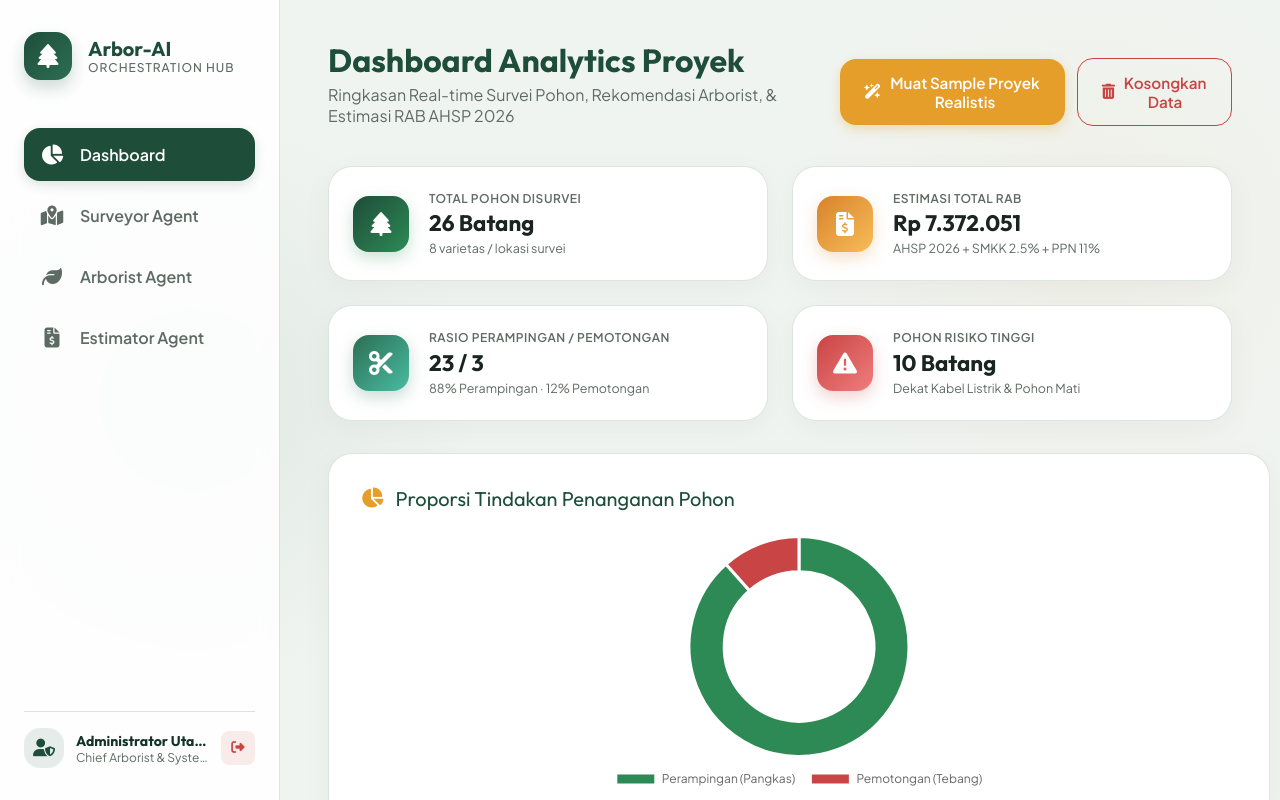
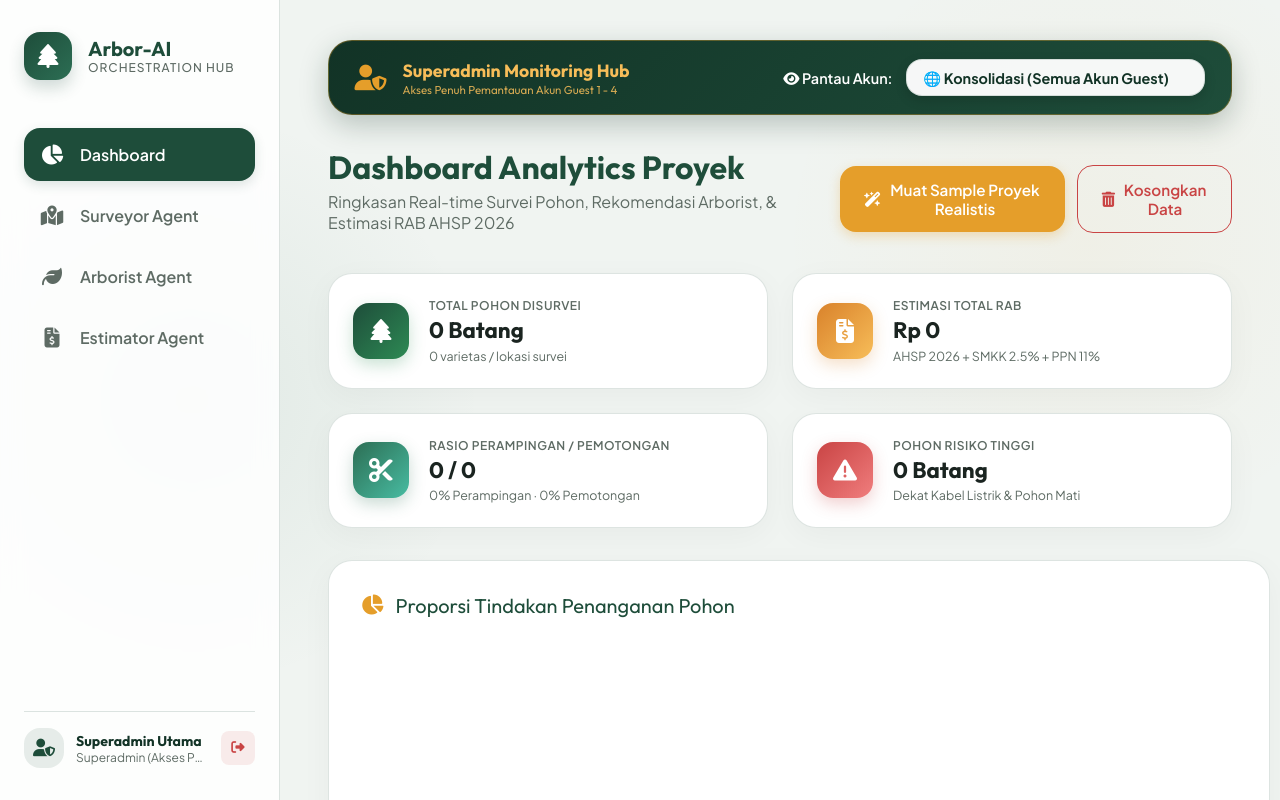
Before and after one commit to berkahsejahteraselalu-create/RAB-PEMOTONGAN-POHON, a plain HTML site: page index.html in a window 1280 px wide. Both pictures are taken after a click on the button "Auto Login". Drawn offline with nearby package versions, Linux system fonts and the light colour scheme.

Commit message:
feat: Add multi-tenant workspace isolation for 5 accounts and Superadmin Monitoring Hub

```diff
--- a/app.js
+++ b/app.js
@@ -1,27 +1,60 @@
-// app.js (Global script, no modules)
+// --- State & Multi-Tenant Data Management ---
+let surveyData = [];
+let currentUser = null;
+let activeTenantKey = 'guest1';
 
-// --- State Management & Auto-Save ---
-let surveyData = [];
-let savedSurvey = null;
-try {
-    savedSurvey = localStorage.getItem('arborSurveyData');
-} catch (e) {
-    console.warn("LocalStorage not available:", e);
-}
-
-if (savedSurvey) {
+function loadTenantData(tenantUsername) {
+    activeTenantKey = tenantUsername;
     try {
-        surveyData = JSON.parse(savedSurvey);
-    } catch (e) {
-        console.error(e);
+        const raw = localStorage.getItem('arborSurveyData_' + tenantUsername);
+        if (raw) {
+            surveyData = JSON.parse(raw);
+        } else {
+            // Initial sample data for guest1, fresh empty space for guest2..guest4
+            if (tenantUsername === 'guest1') {
+                surveyData = JSON.parse(JSON.stringify(SAMPLE_SURVEY_DATA));
+            } else {
+                surveyData = [];
+            }
+            saveToLocal();
+        }
+    } catch(e) {
+        console.warn("Error loading tenant data:", e);
+        surveyData = [];
     }
 }
 
+function loadConsolidatedSuperadminData() {
+    activeTenantKey = 'all';
+    surveyData = [];
+    ['guest1', 'guest2', 'guest3', 'guest4'].forEach(g => {
+        try {
+            const raw = localStorage.getItem('arborSurveyData_' + g);
+            if (raw) {
+                const items = JSON.parse(raw);
+                items.forEach(item => {
+                    surveyData.push({
+                        ...item,
+                        id: `[${g.toUpperCase()}] ${item.id}`
+                    });
+                });
+            }
+        } catch(e) {
+            console.warn(e);
+        }
+    });
+}
+
 function saveToLocal() {
+    if (!currentUser) return;
     try {
-        localStorage.setItem('arborSurveyData', JSON.stringify(surveyData));
+        if (currentUser.isSuperadmin && activeTenantKey !== 'all') {
+            localStorage.setItem('arborSurveyData_' + activeTenantKey, JSON.stringify(surveyData));
+        } else if (!currentUser.isSuperadmin) {
+            localStorage.setItem('arborSurveyData_' + currentUser.username, JSON.stringify(surveyData));
+        }
     } catch(e) {
-        console.warn("LocalStorage not available:", e);
+        console.warn("LocalStorage error:", e);
     }
 }
 
@@ -703,12 +736,16 @@ if (btnExportExcel) {
 // AUTHENTICATION & STRICT ACCESS CONTROL (MAKSIMAL 5 AKUN TEROTORISASI)
 // ==========================================================================
 
+// ==========================================================================
+// AUTHENTICATION & STRICT ACCESS CONTROL (5 AKUN KHUSUS TEROTORISASI)
+// ==========================================================================
+
 const ALLOWED_USERS = [
-    { username: 'admin', pass: 'admin2026', name: 'Administrator Utama', role: 'Chief Arborist & System Admin' },
-    { username: 'surveyor1', pass: 'surveyor2026', name: 'Budi Santoso', role: 'Surveyor Lapangan Utama' },
-    { username: 'surveyor2', pass: 'surveyor2026', name: 'Ahmad Hidayat', role: 'Surveyor Lapangan Pembantu' },
-    { username: 'arborist', pass: 'arborist2026', name: 'Dr. Hendra Wijaya', role: 'Spesialis Pertamanan & Pohon' },
-    { username: 'estimator', pass: 'estimator2026', name: 'Rina Kartika, ST', role: 'Analis Biaya & AHSP 2026' }
+    { username: 'admin', pass: '12345Admin', name: 'Superadmin Utama', role: 'Superadmin (Akses Penuh Monitoring)', isSuperadmin: true },
+    { username: 'guest1', pass: '123guest1', name: 'Guest Account 1', role: 'Pengguna Terbatas 1', isSuperadmin: false },
+    { username: 'guest2', pass: '321guest2', name: 'Guest Account 2', role: 'Pengguna Terbatas 2', isSuperadmin: false },
+    { username: 'guest3', pass: '321guest3', name: 'Guest Account 3', role: 'Pengguna Terbatas 3', isSuperadmin: false },
+    { username: 'guest4', pass: '321guest4', name: 'Guest Account 4', role: 'Pengguna Terbatas 4', isSuperadmin: false }
 ];
 
 const loginOverlay = document.getElementById('login-overlay');
@@ -736,9 +773,9 @@ function checkAuthSession() {
         try {
             const user = JSON.parse(session);
             // Verify if stored user still exists in ALLOWED_USERS
-            const isValidUser = ALLOWED_USERS.some(u => u.username.toLowerCase() === (user.username || '').toLowerCase());
-            if (isValidUser) {
-                activateUserSession(user);
+            const foundUser = ALLOWED_USERS.find(u => u.username.toLowerCase() === (user.username || '').toLowerCase());
+            if (foundUser) {
+                activateUserSession(foundUser);
             } else {
                 showLoginScreen();
             }
@@ -751,16 +788,52 @@ function checkAuthSession() {
 }
 
 function showLoginScreen() {
+    currentUser = null;
     if (loginOverlay) loginOverlay.classList.remove('hidden');
     if (appContainer) appContainer.style.filter = 'blur(8px)';
 }
 
 function activateUserSession(user) {
+    currentUser = user;
     if (loginOverlay) loginOverlay.classList.add('hidden');
     if (appContainer) appContainer.style.filter = 'none';
 
     if (userDisplayName) userDisplayName.textContent = user.name || user.username || 'User';
     if (userDisplayRole) userDisplayRole.textContent = user.role || 'Arbor-AI Agent';
+
+    const superadminBar = document.getElementById('superadmin-bar');
+    const selectTenantFilter = document.getElementById('select-tenant-filter');
+
+    if (user.isSuperadmin) {
+        if (superadminBar) superadminBar.style.display = 'flex';
+        if (selectTenantFilter) selectTenantFilter.value = 'all';
+        loadConsolidatedSuperadminData();
+    } else {
+        if (superadminBar) superadminBar.style.display = 'none';
+        loadTenantData(user.username);
+    }
+
+    renderSurveyTable();
+    renderArboristTable();
+    if (typeof generateRAB === 'function') generateRAB();
+    renderDashboard();
+}
+
+// Superadmin Monitoring Filter Change Listener
+const selectTenantFilter = document.getElementById('select-tenant-filter');
+if (selectTenantFilter) {
+    selectTenantFilter.addEventListener('change', function(e) {
+        const val = e.target.value;
+        if (val === 'all') {
+            loadConsolidatedSuperadminData();
+        } else {
+            loadTenantData(val);
+        }
+        renderSurveyTable();
+        renderArboristTable();
+        if (typeof generateRAB === 'function') generateRAB();
+        renderDashboard();
+    });
 }
 
 // Form Submit Handler (STRICT VERIFICATION)
@@ -803,7 +876,7 @@ if (formLogin) {
             // REJECT INVALID CREDENTIALS
             if (loginAlert) {
                 loginAlert.style.display = 'flex';
-                loginAlertMsg.textContent = 'Akses Ditolak! Username atau Password tidak terdaftar dalam 5 akun otorisasi.';
+                loginAlertMsg.textContent = 'Akses Ditolak! Username atau Password tidak terdaftar.';
             }
             if (pwdInput) pwdInput.value = '';
         }
@@ -825,12 +898,12 @@ if (btnTogglePwd && pwdInput && pwdIcon) {
     });
 }
 
-// Auto Fill & Quick Demo Login Button
+// Auto Fill & Quick Demo Login Button (Fills admin / 12345Admin)
 if (btnQuickDemo) {
     btnQuickDemo.addEventListener('click', function() {
         const usernameInput = document.getElementById('login-username');
         if (usernameInput) usernameInput.value = 'admin';
-        if (pwdInput) pwdInput.value = 'admin2026';
+        if (pwdInput) pwdInput.value = '12345Admin';
 
         if (formLogin) {
             const submitEvent = new Event('submit', { cancelable: true, bubbles: true });
--- a/index.html
+++ b/index.html
@@ -56,7 +56,7 @@
                         <input type="checkbox" id="login-remember" checked>
                         <span>Ingat Saya</span>
                     </label>
-                    <a href="#" id="link-forgot-pwd" class="forgot-link" onclick="alert('5 Akun Terotorisasi System:\n1. admin / admin2026 (Admin Utama)\n2. surveyor1 / surveyor2026 (Surveyor 1)\n3. surveyor2 / surveyor2026 (Surveyor 2)\n4. arborist / arborist2026 (Arborist)\n5. estimator / estimator2026 (Estimator)'); return false;">Lupa Password?</a>
+                    <a href="#" id="link-forgot-pwd" class="forgot-link" onclick="alert('5 Akun Terotorisasi Sistem:\n1. admin / 12345Admin (Superadmin Utama)\n2. guest1 / 123guest1 (Guest Account 1)\n3. guest2 / 321guest2 (Guest Account 2)\n4. guest3 / 321guest3 (Guest Account 3)\n5. guest4 / 321guest4 (Guest Account 4)'); return false;">Lupa Password?</a>
                 </div>
 
                 <button type="submit" id="btn-login-submit" class="btn-primary login-btn">
@@ -69,8 +69,8 @@
                 <div class="demo-info">
                     <i class="fa-solid fa-shield-halved"></i>
                     <div>
-                        <strong>5 Akun Otorisasi</strong>
-                        <p>Admin: <code>admin</code> | Pass: <code>admin2026</code></p>
+                        <strong>Akun Superadmin & Guest</strong>
+                        <p>Superadmin: <code>admin</code> | Pass: <code>12345Admin</code></p>
                     </div>
                 </div>
                 <button type="button" id="btn-quick-demo" class="btn-demo-fill">
@@ -136,6 +136,28 @@
 
             <!-- 1. DASHBOARD VIEW -->
             <section id="dashboard-view" class="agent-view active">
+
+                <!-- SUPERADMIN MONITORING HUB BAR -->
+                <div id="superadmin-bar" class="superadmin-bar" style="display: none;">
+                    <div class="superadmin-badge">
+                        <i class="fa-solid fa-user-shield"></i>
+                        <div>
+                            <span>Superadmin Monitoring Hub</span>
+                            <small style="display:block; font-size:0.72rem; font-weight:400; opacity:0.85;">Akses Penuh Pemantauan Akun Guest 1 - 4</small>
+                        </div>
+                    </div>
+                    <div class="superadmin-filter">
+                        <label for="select-tenant-filter"><i class="fa-solid fa-eye"></i> Pantau Akun:</label>
+                        <select id="select-tenant-filter" class="form-control select-superadmin">
+                            <option value="all">🌐 Konsolidasi (Semua Akun Guest)</option>
+                            <option value="guest1">👤 guest1 (Guest User 1)</option>
+                            <option value="guest2">👤 guest2 (Guest User 2)</option>
+                            <option value="guest3">👤 guest3 (Guest User 3)</option>
+                            <option value="guest4">👤 guest4 (Guest User 4)</option>
+                        </select>
+                    </div>
+                </div>
+
                 <div class="header-area">
                     <div class="page-title">
                         <h2>Dashboard Analytics Proyek</h2>
--- a/style.css
+++ b/style.css
@@ -1098,6 +1098,64 @@ select.form-control {
 }
 
 /* ==========================================================================
+   SUPERADMIN MONITORING HUB BAR STYLES
+   ========================================================================== */
+
+.superadmin-bar {
+    background: linear-gradient(135deg, #123326, #1e4d3a);
+    color: white;
+    padding: 1.1rem 1.6rem;
+    border-radius: var(--radius-lg);
+    margin-bottom: 2rem;
+    display: flex;
+    justify-content: space-between;
+    align-items: center;
+    box-shadow: 0 10px 28px rgba(18, 51, 38, 0.25);
+    border: 1px solid rgba(229, 158, 42, 0.35);
+    animation: fadeIn var(--duration-normal) var(--ease-out);
+}
+
+.superadmin-badge {
+    display: flex;
+    align-items: center;
+    gap: 1rem;
+    font-family: var(--font-heading);
+    font-weight: 700;
+    font-size: 1.1rem;
+    color: var(--clr-accent-light);
+}
+
+.superadmin-badge i {
+    font-size: 1.6rem;
+    color: var(--clr-accent);
+}
+
+.superadmin-filter {
+    display: flex;
+    align-items: center;
+    gap: 0.85rem;
+    font-size: 0.9rem;
+    font-weight: 600;
+}
+
+.select-superadmin {
+    background: rgba(255, 255, 255, 0.96) !important;
+    color: var(--clr-primary-dark) !important;
+    font-weight: 700 !important;
+    border-radius: var(--radius-md) !important;
+    padding: 0.55rem 2.2rem 0.55rem 1rem !important;
+    font-size: 0.9rem !important;
+    cursor: pointer;
+    box-shadow: 0 4px 12px rgba(0, 0, 0, 0.15);
+    transition: var(--transition-fast);
+}
+
+.select-superadmin:hover {
+    background: #ffffff !important;
+    box-shadow: 0 6px 16px rgba(0, 0, 0, 0.2);
+}
+
+/* ==========================================================================
    ACCESSIBILITY: REDUCED MOTION PREFERENCES
    ========================================================================== */
 @media (prefers-reduced-motion: reduce) {
```
